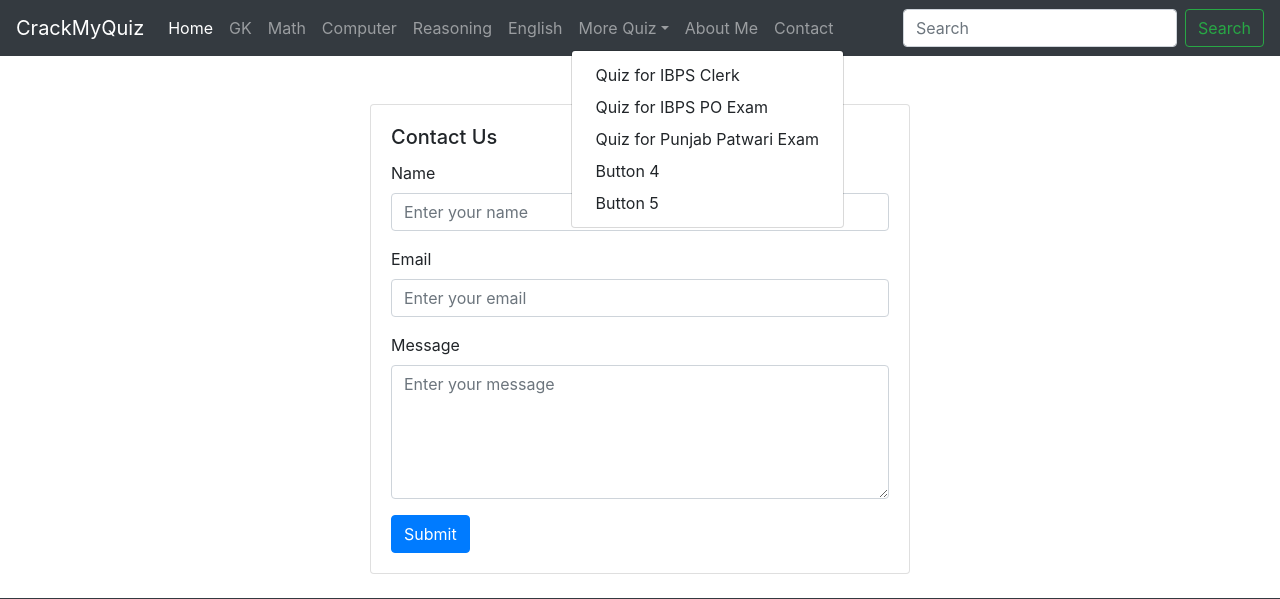
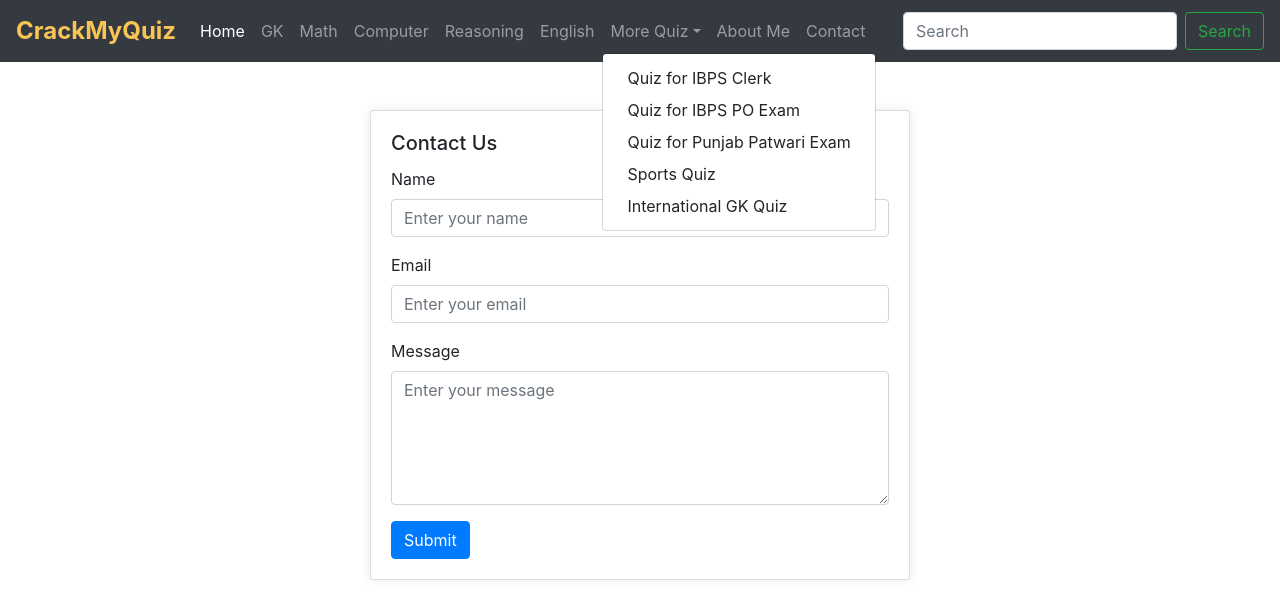
Before and after one commit to Sandeepcode1/crackmyquiz, a PHP site: page /contact.php in a window 1280 px wide, after a click on "More Quiz". Shown: the top 599 px of the page. Run offline with PHP 8.4, Linux system fonts and the light colour scheme.

Commit message:
added code to fix menu issue

```diff
--- a/aboutme.php
+++ b/aboutme.php
@@ -55,11 +55,12 @@
       </div>
     </div>
   </div>
-  <?php include 'footer.php'; ?>
+
 
   <script src="https://code.jquery.com/jquery-3.3.1.slim.min.js"></script>
   <script src="https://cdnjs.cloudflare.com/ajax/libs/popper.js/1.14.7/umd/popper.min.js"></script>
   <script src="https://stackpath.bootstrapcdn.com/bootstrap/4.3.1/js/bootstrap.min.js"></script>
+  <?php include 'footer.php'; ?>
 </body>
 
 </html>
--- a/compquiz.php
+++ b/compquiz.php
@@ -533,10 +533,10 @@
 }
 
   </script>
-     <div class="pagination">
+    <div class="pagination">
        <a href="#" class="prev">Prev</a>
        <a href="#" class="next">Next</a>
-       <a href="#" class="currentpage"></a>
+       <a href="#" class="currentpage">Page 1</a>
      </div>
      <?php include 'footer.php'; ?>
      <script src="https://code.jquery.com/jquery-3.2.1.slim.min.js" integrity="sha384-KJ3o2DKtIkvYIK3UENzmM7KCkRr/rE9/Qpg6aAZGJwFDMVNA/GpGFF93hXpG5KkN" crossorigin="anonymous"></script>
--- a/contact.php
+++ b/contact.php
@@ -4,7 +4,23 @@
   <meta charset="UTF-8">
   <meta name="viewport" content="width=device-width, initial-scale=1.0">
   <title>Contact Us</title>
+  <link rel="stylesheet" href="css/style.css">
   <link rel="stylesheet" href="bootstrap-4.3.1-dist/css/bootstrap.min.css">
+  <style>
+    /* add custom styles for mobile */
+    @media screen and (max-width: 576px) {
+      .card-body {
+        font-size: 14px;
+      }
+      .form-check-label {
+        margin-left: 15px;
+      }
+      .btn {
+        font-size: 12px;
+      }
+    }
+
+  </style>
 </head>
 <body>
 <?php include 'navbar.php'; ?>
@@ -37,7 +53,9 @@
 
    <?php include 'footer.php'; ?>
 
-  <script src="https://maxcdn.bootstrapcdn.com/bootstrap/4.5.2/js/bootstrap.min.js"></script>
+   <script src="https://code.jquery.com/jquery-3.3.1.slim.min.js"></script>
+  <script src="https://cdnjs.cloudflare.com/ajax/libs/popper.js/1.14.7/umd/popper.min.js"></script>
+  <script src="https://stackpath.bootstrapcdn.com/bootstrap/4.3.1/js/bootstrap.min.js"></script>
 
 
 </body>
--- a/css/style.css
+++ b/css/style.css
@@ -62,9 +62,3 @@
 .card-img-top {
   border-radius: 8px 8px 0 0;
 }
-
-.footer {
-  background-color: #f8f9fa;
-  padding: 20px;
-  text-align: center;
-}
--- a/gkquiz.php
+++ b/gkquiz.php
@@ -1573,7 +1573,7 @@
      <div class="pagination">
        <a href="#" class="prev">Prev</a>
        <a href="#" class="next">Next</a>
-       <a href="#" class="currentpage"></a>
+       <a href="#" class="currentpage">Page 1</a>
      </div>
      <?php include 'footer.php'; ?>
      <script src="https://code.jquery.com/jquery-3.2.1.slim.min.js" integrity="sha384-KJ3o2DKtIkvYIK3UENzmM7KCkRr/rE9/Qpg6aAZGJwFDMVNA/GpGFF93hXpG5KkN" crossorigin="anonymous"></script>
--- a/historyquiz.php
+++ b/historyquiz.php
@@ -1319,10 +1319,10 @@
 }
 
   </script>
-     <div class="pagination">
+      <div class="pagination">
        <a href="#" class="prev">Prev</a>
        <a href="#" class="next">Next</a>
-       <a href="#" class="currentpage"></a>
+       <a href="#" class="currentpage">Page 1</a>
      </div>
      <?php include 'footer.php'; ?>
      <script src="https://code.jquery.com/jquery-3.2.1.slim.min.js" integrity="sha384-KJ3o2DKtIkvYIK3UENzmM7KCkRr/rE9/Qpg6aAZGJwFDMVNA/GpGFF93hXpG5KkN" crossorigin="anonymous"></script>
--- a/navbar.php
+++ b/navbar.php
@@ -1,5 +1,7 @@
-<nav class="navbar navbar-expand-lg navbar-dark bg-dark">
-    <a class="navbar-brand" href="index.php">CrackMyQuiz</a>
+
+
+<nav class="navbar navbar-expand-lg navbar-dark bg-dark" style="background-color: #000000;">
+    <a class="navbar-brand" href="index.php" style="color: #f8c555; font-weight: bold; font-size: 24px;">CrackMyQuiz</a>
     <button class="navbar-toggler" type="button" data-toggle="collapse" data-target="#navbarSupportedContent" aria-controls="navbarSupportedContent" aria-expanded="false" aria-label="Toggle navigation">
       <span class="navbar-toggler-icon"></span>
     </button>
@@ -30,8 +32,8 @@
           <a class="dropdown-item" href="#">Quiz for IBPS Clerk </a>
           <a class="dropdown-item" href="#">Quiz for IBPS PO Exam</a>
           <a class="dropdown-item" href="#">Quiz for Punjab Patwari Exam</a>
-          <a class="dropdown-item" href="#">Button 4</a>
-          <a class="dropdown-item" href="#">Button 5</a>
+          <a class="dropdown-item" href="sportsquiz.php">Sports Quiz</a>
+          <a class="dropdown-item" href="#">International GK Quiz</a>
           <script>
             document.addEventListener('DOMContentLoaded', function() {
               var moreQuizDropdown = document.getElementById('moreQuizDropdown');
--- a/reasoningquiz.php
+++ b/reasoningquiz.php
@@ -185,10 +185,10 @@
 }
 
   </script>
-     <div class="pagination">
+      <div class="pagination">
        <a href="#" class="prev">Prev</a>
        <a href="#" class="next">Next</a>
-       <a href="#" class="currentpage"></a>
+       <a href="#" class="currentpage">Page 1</a>
      </div>
 
      <?php include 'footer.php'; ?>
--- a/sciencetechquiz.php
+++ b/sciencetechquiz.php
@@ -640,10 +640,10 @@
 }
 
   </script>
-     <div class="pagination">
+       <div class="pagination">
        <a href="#" class="prev">Prev</a>
        <a href="#" class="next">Next</a>
-       <a href="#" class="currentpage"></a>
+       <a href="#" class="currentpage">Page 1</a>
      </div>
 
      <?php include 'footer.php'; ?>
--- a/sportsquiz.php
+++ b/sportsquiz.php
@@ -221,10 +221,10 @@
 }
 
   </script>
-     <div class="pagination">
+        <div class="pagination">
        <a href="#" class="prev">Prev</a>
        <a href="#" class="next">Next</a>
-       <a href="#" class="currentpage"></a>
+       <a href="#" class="currentpage">Page 1</a>
      </div>
      <?php include 'footer.php'; ?>
      <script src="https://code.jquery.com/jquery-3.2.1.slim.min.js" integrity="sha384-KJ3o2DKtIkvYIK3UENzmM7KCkRr/rE9/Qpg6aAZGJwFDMVNA/GpGFF93hXpG5KkN" crossorigin="anonymous"></script>
```
Also changed, not shown: englishquiz.php (+6 -5 lines), index.php (+6 -2 lines), mathquiz.php (+7 -4 lines), footer.php (line endings or trailing spaces), images/logo.PNG (added).
